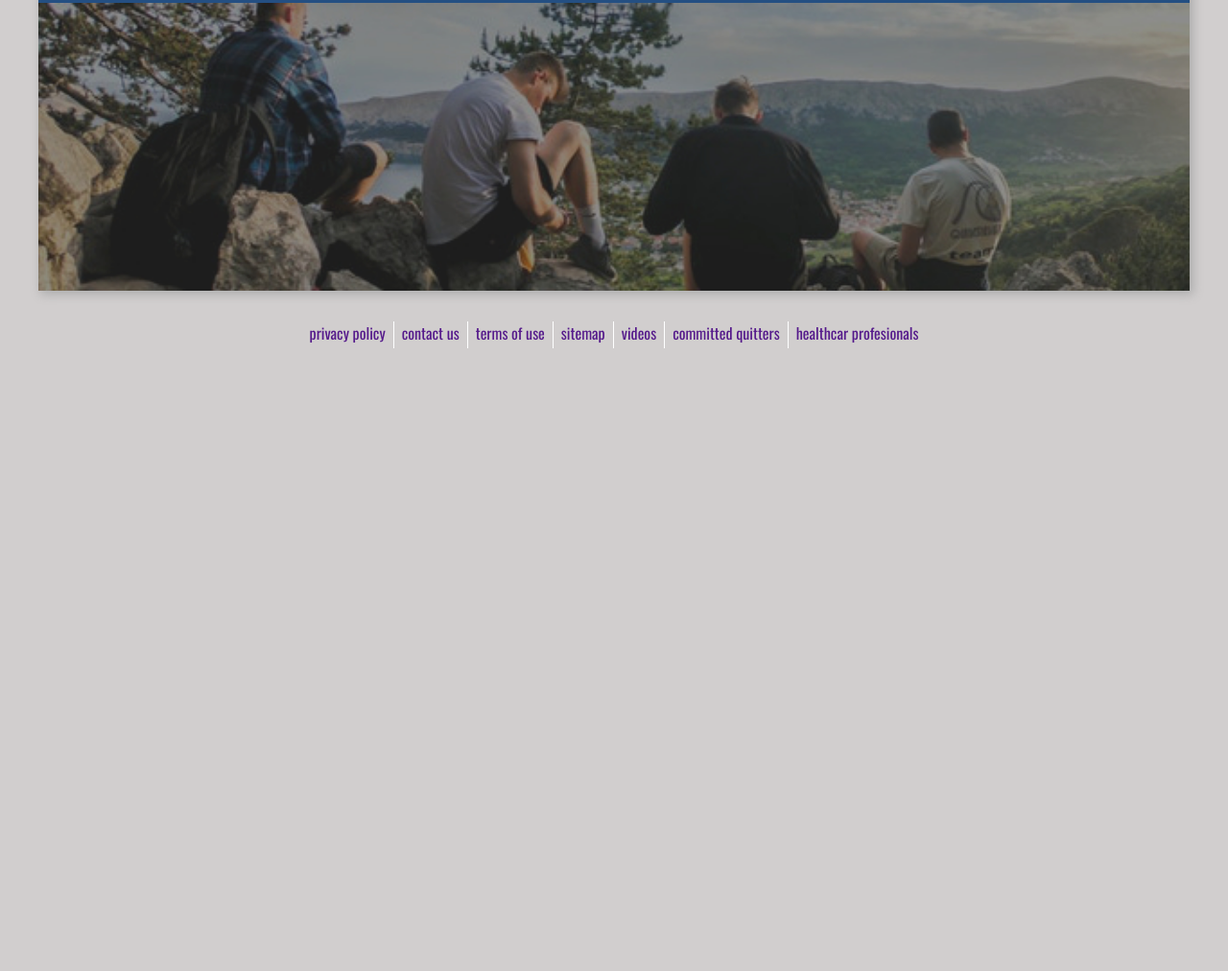
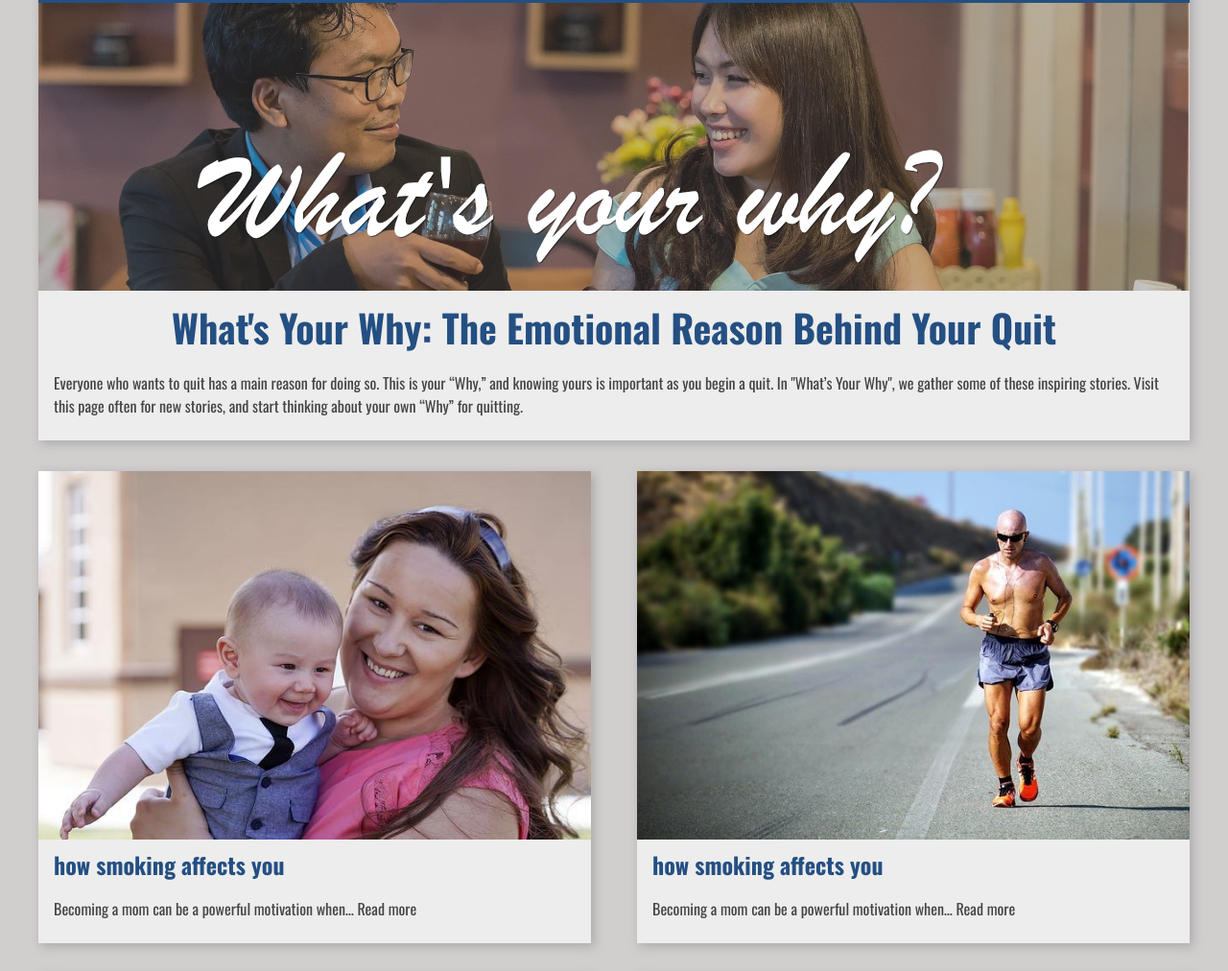
Before and after one commit to Tink3rball3r/freeFromSmoke, a plain HTML site: page dist/why.html in a window 1280 px wide. Shown: the part 105-1117 px from the top of the page at 96% size. Before the commit the page ends 800 px from the top, so only its background shows below. Drawn offline with nearby package versions, Linux system fonts and the light colour scheme.

Commit message:
why page

```diff
--- a/dist/styles.css
+++ b/dist/styles.css
@@ -12,6 +12,8 @@ resets & variables
 	--blue-3: #66a2e7;
 	--gold: #d6bb32;
 	--white: #ededed;
+	--dark-gray: #858181;
+	--paragraph: #454343;
 	--clear-white: #edededc7;
 	--background: #d1cece;
 }
@@ -47,6 +49,14 @@ li {
 a {
 	text-decoration: none;
 }
+p {
+	color: var(--paragraph);
+}
+h1,
+h2,
+h3 {
+	color: var(--blue-2);
+}
 
 img {
 	width: 100%;
@@ -61,11 +71,16 @@ img {
 	margin: 0 auto;
 }
 
+.card a,
+footer a {
+	color: var(--blue-2);
+}
+
 .division {
 	width: 90%;
 	height: 0.1rem;
 	margin: 2rem auto;
-	background-color: black;
+	background-color: var(--dark-gray);
 }
 
 /*
@@ -151,6 +166,10 @@ nav li:not(:last-child) {
 	background-position: center center;
 }
 
+.hero.why {
+	background-image: url('./images/why_hero-mobile.jpg');
+}
+
 .hero h2 {
 	position: absolute;
 	bottom: 200px;
@@ -185,7 +204,7 @@ main {
 .card {
 	position: relative;
 	width: 100%;
-	margin: 0 auto 0.55rem auto;
+	margin: 1rem 0;
 	-webkit-box-shadow: 3px 3px 10px 1px #aeaeae;
 	box-shadow: 3px 3px 10px 1px #aeaeae;
 }
@@ -214,6 +233,25 @@ main {
 	margin: 0 0 0 auto;
 }
 
+.card-secondary {
+	width: 100%;
+	display: flex;
+	flex-direction: column;
+	margin: 1rem 0;
+	-webkit-box-shadow: 3px 3px 10px 1px #aeaeae;
+	box-shadow: 3px 3px 10px 1px #aeaeae;
+}
+.card-text-secondary {
+	padding: 0.5rem 1rem;
+	background-color: var(--white);
+}
+
+/*
+=======
+footer
+=======
+*/
+
 footer {
 	margin: 2rem 0;
 }
@@ -229,12 +267,37 @@ footer li {
 }
 
 footer li:not(:last-child) {
-	border-right: 0.1rem solid white;
+	border-right: 0.1rem solid var(--dark-gray);
+}
+
+/*
+=======
+what's your why
+=======
+*/
+
+.why-reason {
+	background-color: var(--white);
+	padding: 0.5rem 1rem;
+}
+
+.why-reason h2 {
+	font-size: 2.5rem;
+	text-align: center;
 }
 
 @media only screen and (min-width: 768px) {
-	.card {
-		width: 48%;
+	.card,
+	.card-secondary {
+		flex-basis: 48%;
+	}
+
+	.first {
+		display: none;
+	}
+
+	.hero.why {
+		background-image: url('./images/why_hero-desktop.jpg');
 	}
 }
 
--- a/dist/why.html
+++ b/dist/why.html
@@ -33,11 +33,67 @@
                     <li><a href="#" class="m-view">login</a></li>
                 </ul>
             </nav>
-            <div class="hero">
-
-
+            <div class="hero why">
+            </div>
+            <div class="why-reason">
+                <h2>What's Your Why: The Emotional Reason Behind Your Quit</h2>
+                <p>Everyone who wants to quit has a main reason for doing so. This is your “Why,” and knowing yours is
+                    important as you
+                    begin a quit. In "What’s Your Why", we gather some of these inspiring stories. Visit this page
+                    often
+                    for new stories,
+                    and start thinking about your own “Why” for quitting.
+                </p>
             </div>
         </header>
+        <main>
+            <div class="card-secondary first">
+                <a href="#">
+                    <img src="images/why_01.jpg" alt="">
+                    <div class="card-text-secondary">
+                        <h2>how smoking affects you</h2>
+                        <p>Becoming a mom can be a powerful motivation when… Read more</p>
+                    </div>
+                </a>
+            </div>
+            <div class="card-secondary 2">
+                <a href="#">
+                    <img src="images/why_02.jpg" alt="">
+                    <div class="card-text-secondary">
+                        <h2>how smoking affects you</h2>
+                        <p>Becoming a mom can be a powerful motivation when… Read more</p>
+                    </div>
+                </a>
+            </div>
+            <div class="card-secondary 3">
+                <a href="#">
+                    <img src="images/why_03.jpg" alt="">
+                    <div class="card-text-secondary">
+                        <h2>how smoking affects you</h2>
+                        <p>Becoming a mom can be a powerful motivation when… Read more</p>
+                    </div>
+                </a>
+            </div>
+            <div class="card-secondary 4">
+                <a href="#">
+                    <img src="images/why_04.jpg" alt="">
+                    <div class="card-text-secondary">
+                        <h2>how smoking affects you</h2>
+                        <p>Becoming a mom can be a powerful motivation when… Read more</p>
+                    </div>
+                </a>
+            </div>
+            <div class="card-secondary 5">
+                <a href="#">
+                    <img src="images/why_05.jpg" alt="">
+                    <div class="card-text-secondary">
+                        <h2>how smoking affects you</h2>
+                        <p>Becoming a mom can be a powerful motivation when… Read more</p>
+                    </div>
+                </a>
+            </div>
+        </main>
+        <div class="division"></div>
         <footer>
             <ul>
                 <li><a href="">privacy policy</a></li>
```
Also changed, not shown: dist/images/why_01.jpg (added), dist/images/why_02.jpg (added), dist/images/why_03.jpg (added), dist/images/why_04.jpg (added), dist/images/why_05.jpg (added), dist/images/why_hero-desktop.jpg (added), dist/images/why_hero-mobile.jpg (added).
